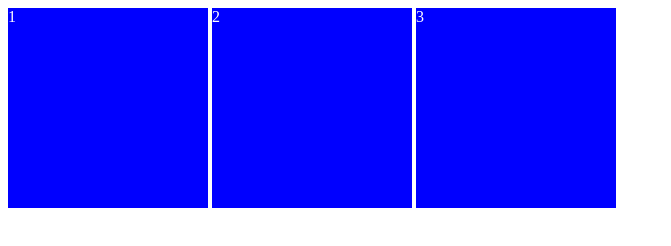
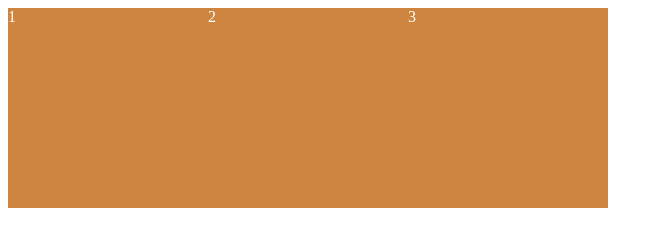
Before and after one commit to UnhappyDogChew/nomadcoder-scss-masterclass, a website: page index.html in a window 1280 px wide. Shown: the whole page, without its empty margins (0-671 px from the left). Drawn offline with Linux system fonts and the light colour scheme.

Commit message:
lesson#1.1

```diff
--- a/index.html
+++ b/index.html
@@ -4,7 +4,7 @@
     <title>(S)CSS Masterclass</title>
     <link href="styles/styles.css" rel="stylesheet" />
   </head>
-  <body>
+  <body class="wrapper">
     <div class="box">1</div>
     <div class="box">2</div>
     <div class="box">3</div>
--- a/styles/styles.css
+++ b/styles/styles.css
@@ -1,8 +1,16 @@
+.wrapper {
+  /*
+  lesson #1.1
+
+  flexbox는 레이아웃을 할때 마진, 위치같은 자식의 요소들을 사용하지 않는다.
+
+  flexbox는 레이아웃을 위해 flex container를 만들어야 한다.
+  flex container는 다음과 같이 display 속성을 flex로 설정하면 된다.
+  */
+  display: flex;
+}
+
 .box {
-  background: blue;
-  width: 200px;
-  height: 200px;
-
   /*
   lesson #1.0
 
@@ -11,6 +19,8 @@
 
   inline-block은 한 줄에 얼라인되는 inline의 속성과 box형태로 크기를 지정하는 block의 속성을 모두 가지고 있다.
   */
-  display: inline-block;
+  width: 200px;
+  height: 200px;
+  background: peru;
   color: white;
 }
```
